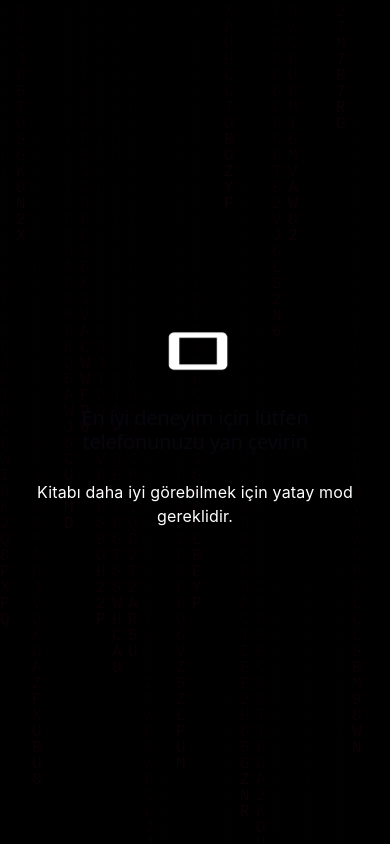
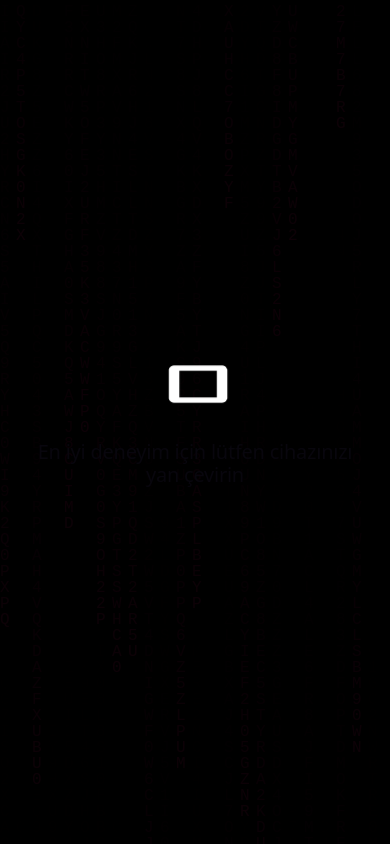
Before and after one commit to Roma0114/Dg, a React (Vite) app: page / in a window 390 px wide. Built offline with nearby package versions, Linux system fonts and the light colour scheme.

Commit message:
feat: improve orientation warning for tablets and update text

```diff
--- a/src/App.css
+++ b/src/App.css
@@ -75,8 +75,8 @@ body {
   100% { transform: rotate(90deg); }
 }
 
-/* Sadece dikey mobil ekranlarda göster */
-@media (min-width: 1024px) {
+/* Sadece dikey ekranlarda (mobil ve tablet) göster */
+@media (min-width: 1367px) {
   .orientation-warning {
     display: none;
   }
--- a/src/App.tsx
+++ b/src/App.tsx
@@ -14,7 +14,11 @@ function App() {
       setIsPortrait(window.innerHeight > window.innerWidth)
     }
     window.addEventListener('resize', handleResize)
-    return () => window.removeEventListener('resize', handleResize)
+    window.addEventListener('orientationchange', handleResize)
+    return () => {
+      window.removeEventListener('resize', handleResize)
+      window.removeEventListener('orientationchange', handleResize)
+    }
   }, [])
 
   return (
--- a/src/components/OrientationLock.tsx
+++ b/src/components/OrientationLock.tsx
@@ -27,8 +27,7 @@ const OrientationLock: React.FC = () => {
             <path d="M17,1.01L7,1C5.9,1,5,1.9,5,3v18c0,1.1,0.9,2,2,2h10c1.1,0,2-0.9,2-2V3C19,1.9,18.1,1.01,17,1.01z M17,19H7V5h10V19z"/>
           </svg>
         </div>
-        <h2>En iyi deneyim için lütfen telefonunuzu yan çevirin</h2>
-        <p>Kitabı daha iyi görebilmek için yatay mod gereklidir.</p>
+        <h2>En iyi deneyim için lütfen cihazınızı yan çevirin</h2>
       </div>
     </div>
   );
```
